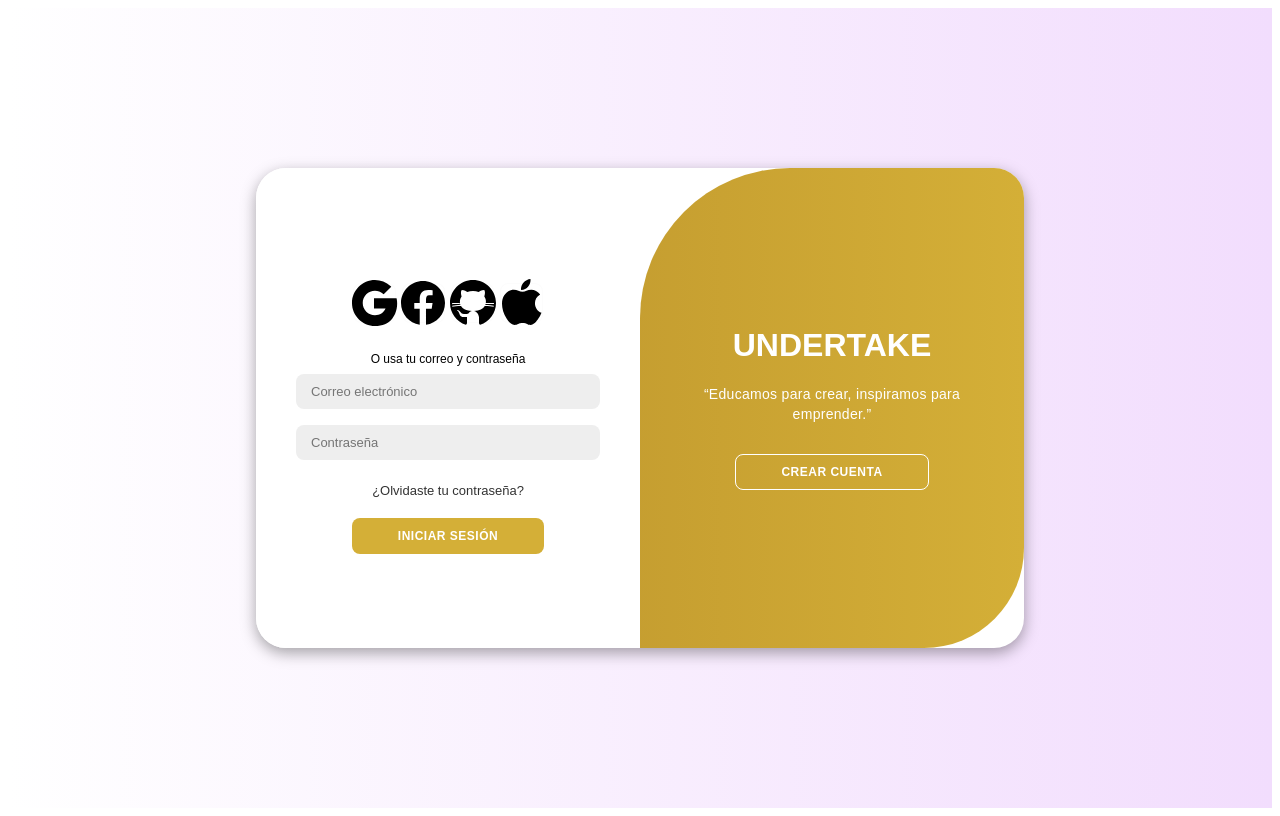
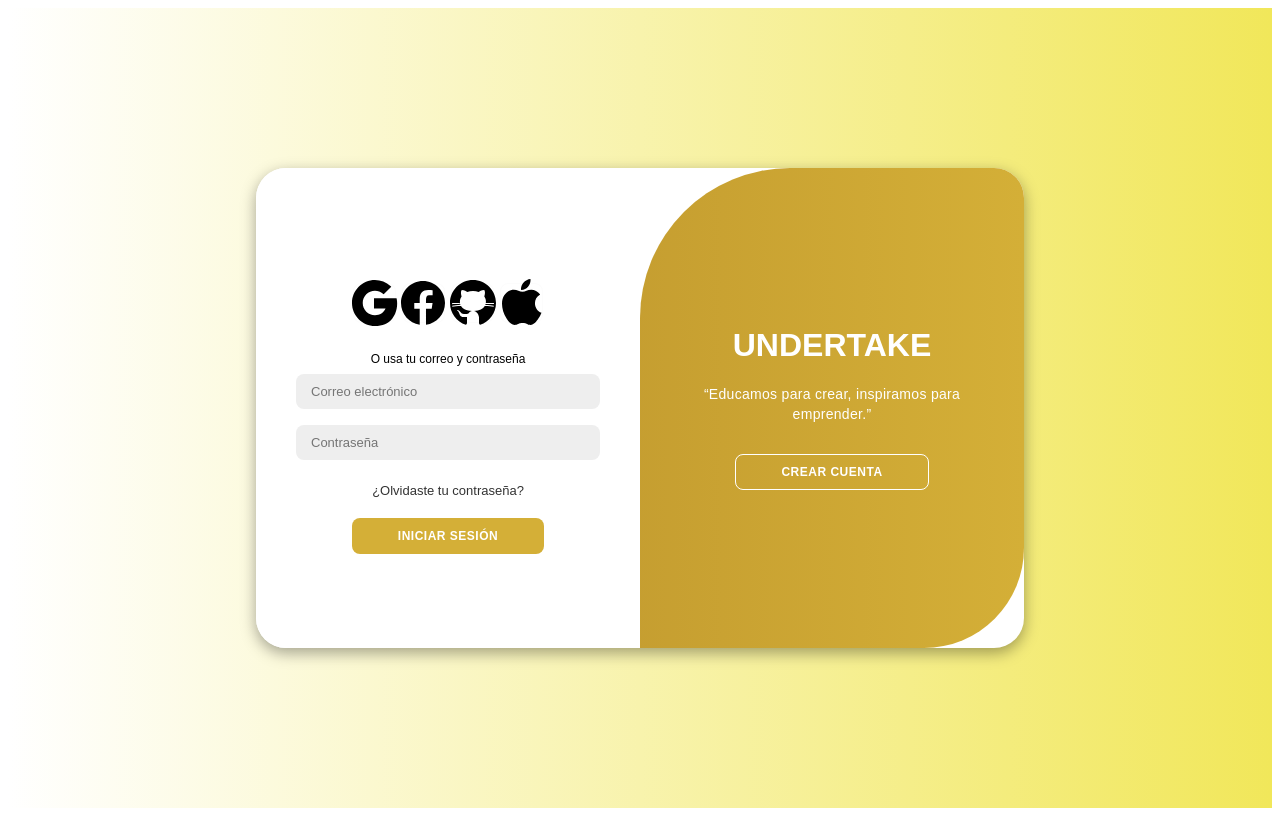
Before and after one commit to danielangulo-04/Angular, an Angular app: page /login in a window 1280 px wide. Built offline with nearby package versions, Linux system fonts and the light colour scheme.

Commit message:
cambios hasta 5/11/2026

```diff
--- a/src/app/home/home.component.html
+++ b/src/app/home/home.component.html
@@ -37,7 +37,7 @@
       <button class="cta-btn" routerLink="/articulos" routerLinkActive="activo">Explorar artículos</button>
     </div>
     <div class="Inicio-img">
-      <img src="assets/UNDERTAKE.png" alt="Intercambio digital" />
+      <img src="assets/UNDERTAKE.png" alt="Logo de Undertake" />
     </div>
   </section>
 
--- a/src/app/login/login.component.css
+++ b/src/app/login/login.component.css
@@ -7,8 +7,11 @@
 
 /* Contenedor general */
 .login-wrapper {
-  background: linear-gradient(to right, #ffff, #f2ddfd);
+  background: linear-gradient(to right, #ffff, #f1e75a);
   min-height: 100vh;
+  margin: 0;
+  padding: 0;
+  background-size: cover;
   display: flex;
   align-items: center;
   justify-content: center;
```
Also changed, not shown: src/styles.css (line endings or trailing spaces). Lines whose indentation alone changed are shown as unchanged.
